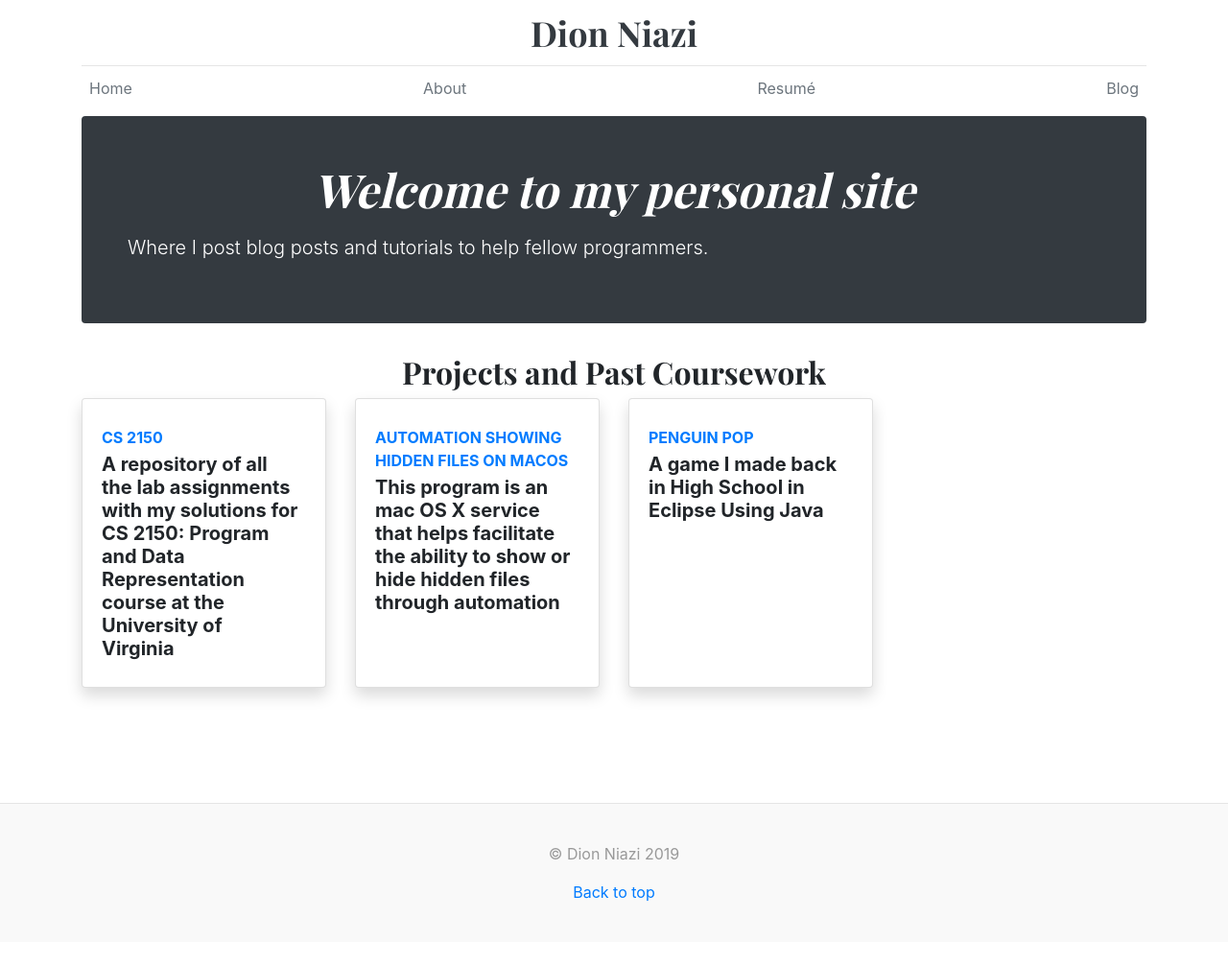
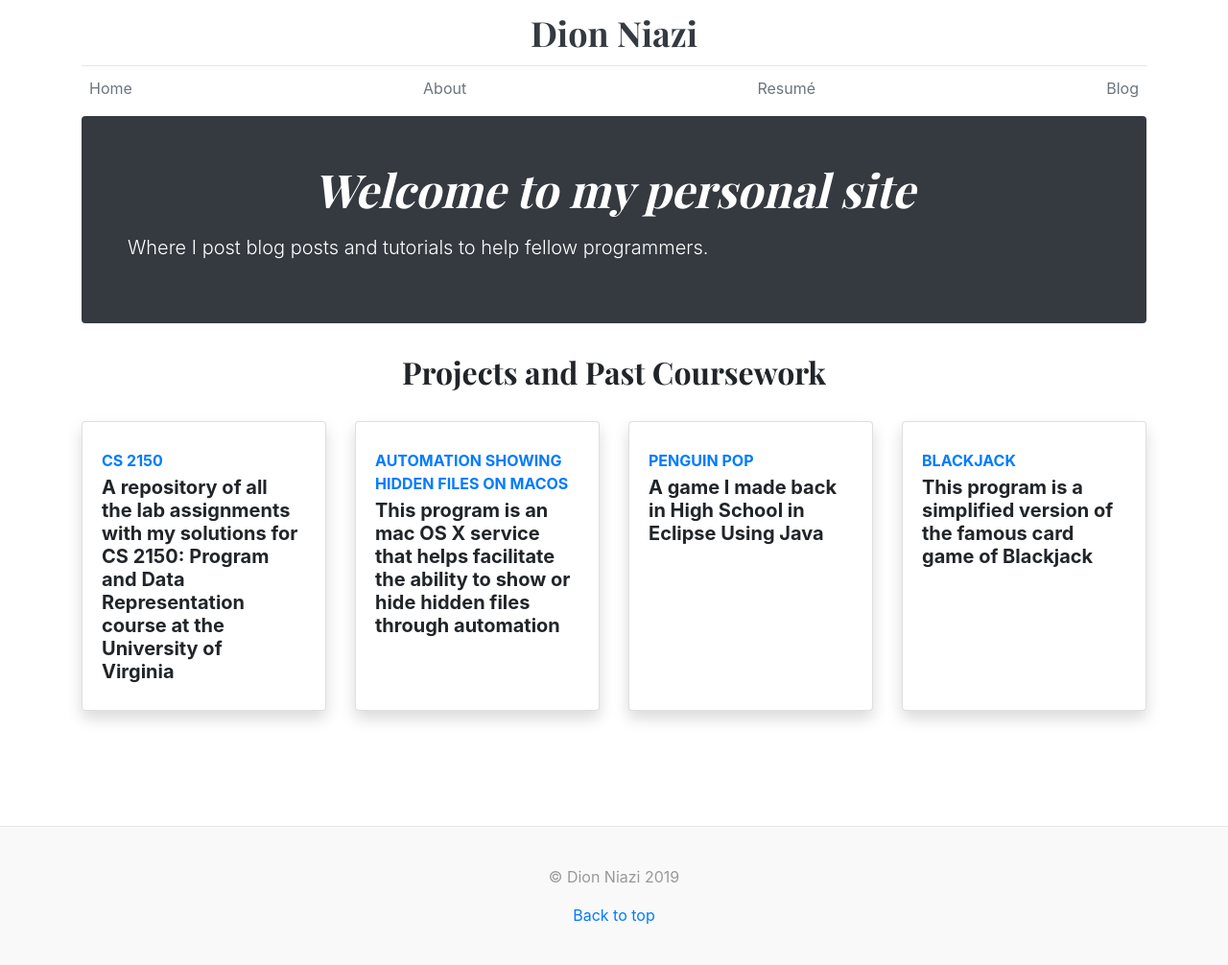
Before and after one commit to dn3gy/dn3gy.github.io, a Jekyll site: the page built from index.html, in a window 1280 px wide. Shown: the whole page at 96% size. Built offline with Jekyll 4.4.1, drawn with Linux system fonts in a browser that asks for light colours; before the commit the page ends 982 px from its top, so only the background shows below that.

Commit message:
Recent Updates to Site

```diff
--- a/index.html
+++ b/index.html
@@ -10,7 +10,7 @@ title: Dion's Site
         <!--<p class="lead mb-0"><a href="/" class="text-white font-weight-bold">Continue reading...</a></p>-->
     </div>
 </div>
-<h2 class="text-center">Projects and Past Coursework</h2>
+<h2 class="text-center">Projects and Past Coursework</h2><br/>
 <div class="row">
     <div class="col-xl-3 col-md-6 mb-4">
         <div class="card border-left-primary shadow h-100 py-2">
@@ -43,6 +43,18 @@ title: Dion's Site
                   <div class="col mr-2">
                     <div class="text-xs font-weight-bold text-primary text-uppercase mb-1">Penguin Pop</div>
                     <div class="h5 mb-0 font-weight-bold text-gray-800">A game I made back in High School in Eclipse Using Java</div>
+                  </div>
+                </div>
+              </div>
+        </div>
+    </div>
+    <div class="col-xl-3 col-md-6 mb-4">
+        <div class="card border-left-primary shadow h-100 py-2">
+          <div class="card-body">
+                <div class="row no-gutters align-items-center">
+                  <div class="col mr-2">
+                    <div class="text-xs font-weight-bold text-primary text-uppercase mb-1">Blackjack</div>
+                    <div class="h5 mb-0 font-weight-bold text-gray-800">This program is a simplified version of the famous card game of Blackjack</div>
                   </div>
                 </div>
               </div>
```
